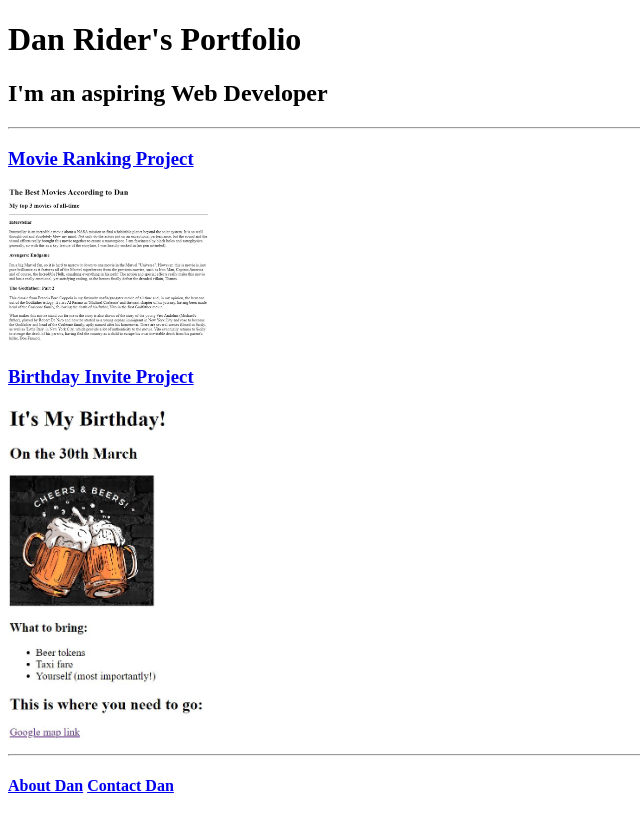
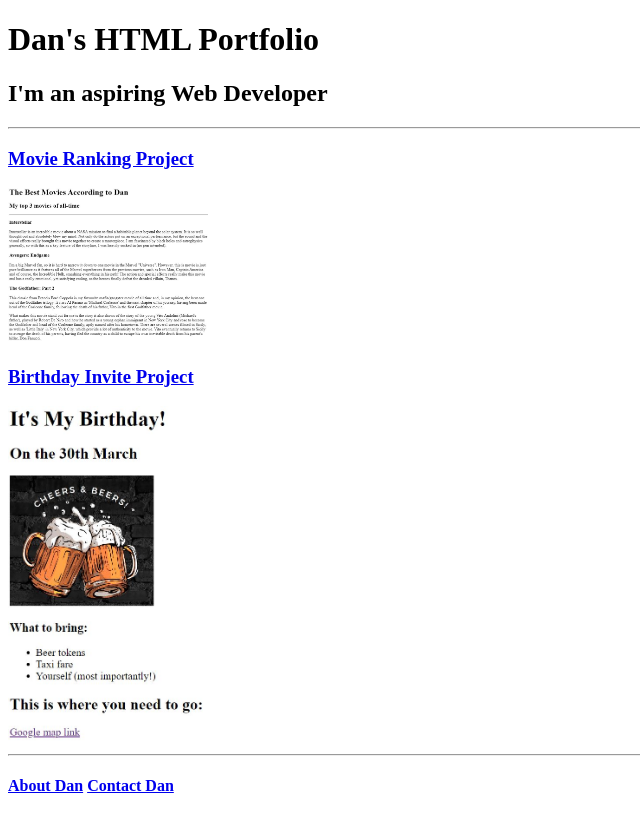
Before and after one commit to DanRider84/html-portfolio, a plain HTML site: page index.html in a window 1280 px wide. Shown: the whole page, without its empty margins (0-640 px from the left). Drawn offline with Linux system fonts and the light colour scheme.

Commit message:
Update index title.html

```diff
--- a/index.html
+++ b/index.html
@@ -6,7 +6,7 @@
     <title>Dan Rider's Portfolio</title>
 </head>
 <body>
-    <h1>Dan Rider's Portfolio</h1>
+    <h1>Dan's HTML Portfolio</h1>
     <h2>I'm an aspiring Web Developer</h2>
     <hr />
     <h3>
```
